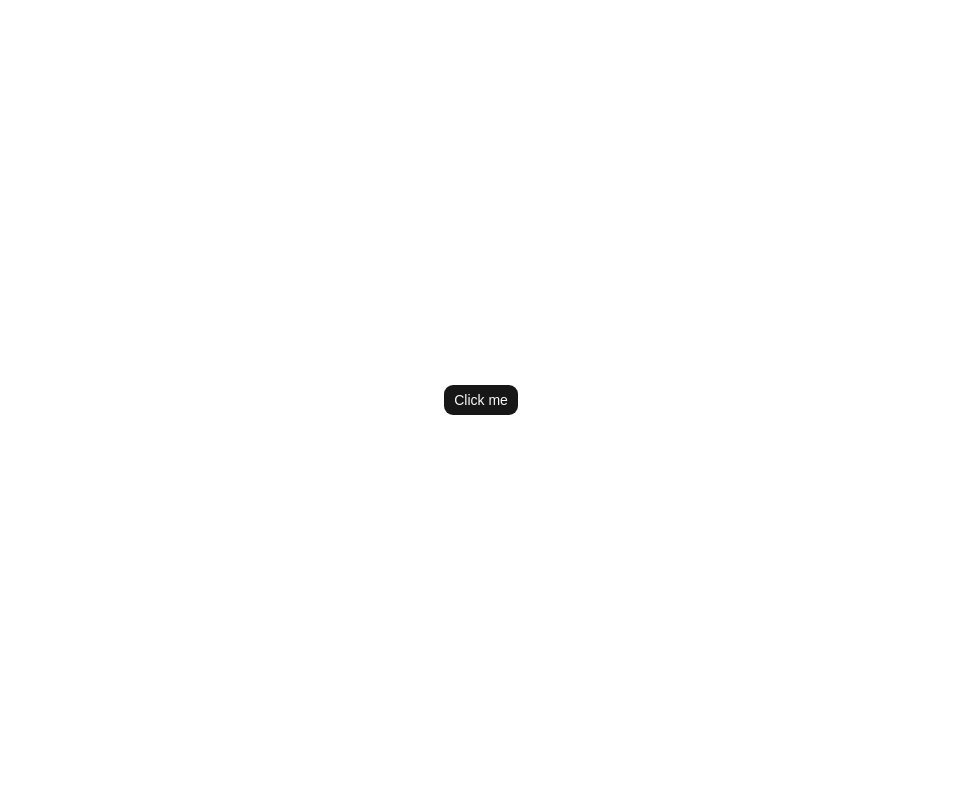
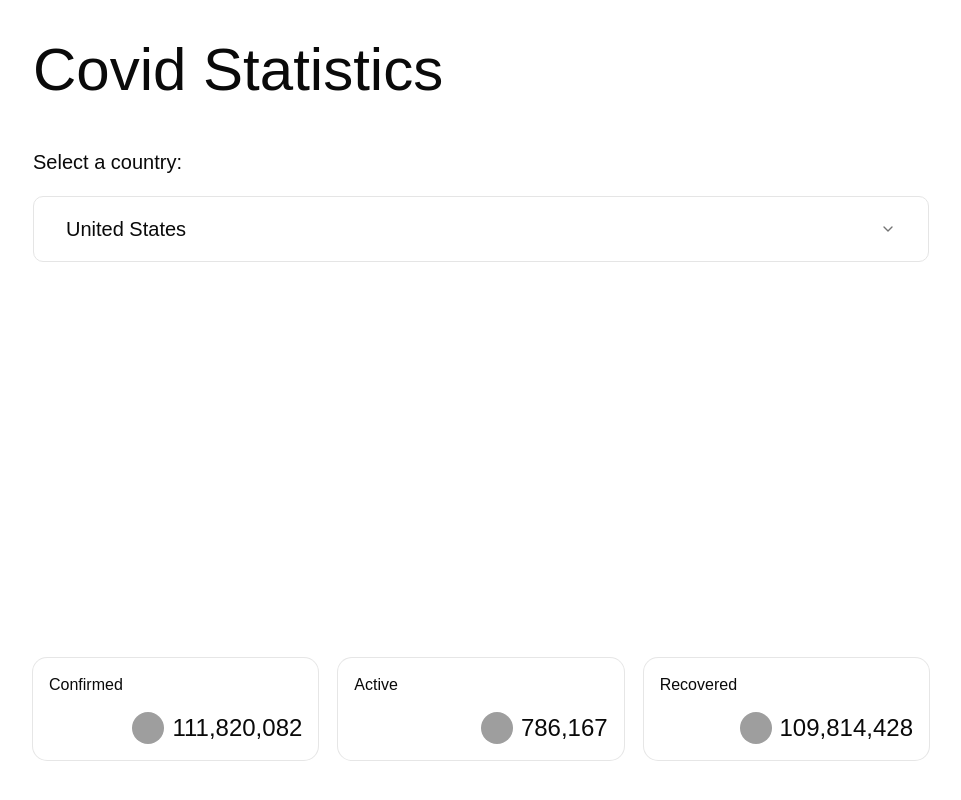
Before and after one commit to CiciTang090905/covidProject, a React (Vite) app: page / in a window 1280 px wide. Shown: the whole page, without its empty margins (159-1120 px from the left). Built offline with nearby package versions, Linux system fonts and the light colour scheme; grey boxes are pictures that could not be loaded.

Commit message:
dashboard-04: Create layout and style for the Covid Dashboard App

```diff
--- a/src/App.tsx
+++ b/src/App.tsx
@@ -1,9 +1,11 @@
-import { Button } from "@/components/ui/button";
+import SelectCountry from "@/components/ui/select-country";
+import DisplayStatistics from "@/components/ui/display-statistics";
 
 function App() {
   return (
-    <div className="flex min-h-screen items-center justify-center">
-      <Button>Click me</Button>
+    <div className="flex flex-col justify-between items-center min-h-screen max-w-4xl m-auto py-10">
+      <SelectCountry />
+      <DisplayStatistics />
     </div>
   );
 }
--- /dev/null
+++ b/src/components/ui/display-statistics.tsx
@@ -0,0 +1,47 @@
+import { Card, CardContent, CardHeader, CardTitle } from "@/components/ui/card";
+import { Avatar, AvatarFallback, AvatarImage } from "@/components/ui/avatar";
+
+const DisplayStatistics = () => {
+  return (
+    <div className="flex w-full justify-between flex-col sm:flex-row gap-5">
+      <Card className="w-full">
+        <CardHeader>
+          <CardTitle>Confirmed</CardTitle>
+        </CardHeader>
+        <CardContent className="flex justify-end items-center gap-2">
+          <Avatar>
+            <AvatarImage src="https://disease.sh/assets/img/flags/us.png" />
+            <AvatarFallback>US</AvatarFallback>
+          </Avatar>
+          <div className="text-2xl">{(111820082).toLocaleString()}</div>
+        </CardContent>
+      </Card>
+      <Card className="w-full">
+        <CardHeader>
+          <CardTitle>Active</CardTitle>
+        </CardHeader>
+        <CardContent className="flex justify-end items-center gap-2">
+          <Avatar>
+            <AvatarImage src="https://disease.sh/assets/img/flags/us.png" />
+            <AvatarFallback>US</AvatarFallback>
+          </Avatar>
+          <div className="text-2xl">{(786167).toLocaleString()}</div>
+        </CardContent>
+      </Card>
+      <Card className="w-full">
+        <CardHeader>
+          <CardTitle>Recovered</CardTitle>
+        </CardHeader>
+        <CardContent className="flex justify-end items-center gap-2">
+          <Avatar>
+            <AvatarImage src="https://disease.sh/assets/img/flags/us.png" />
+            <AvatarFallback>US</AvatarFallback>
+          </Avatar>
+          <div className="text-2xl">{(109814428).toLocaleString()}</div>
+        </CardContent>
+      </Card>
+    </div>
+  );
+};
+
+export default DisplayStatistics;
--- /dev/null
+++ b/src/components/ui/select-country.tsx
@@ -0,0 +1,30 @@
+import {
+  Select,
+  SelectContent,
+  SelectItem,
+  SelectTrigger,
+  SelectValue,
+} from "@/components/ui/select";
+import { Label } from "@/components/ui/label";
+
+const SelectCountry = () => {
+  return (
+    <div className="w-full space-y-12">
+      <h1 className="text-6xl">Covid Statistics</h1>
+      <div className="flex flex-col gap-5 justify-start w-full">
+        <Label className="text-xl">Select a country:</Label>
+        <Select value="us">
+          <SelectTrigger className="w-full text-xl p-8 bg-white">
+            <SelectValue placeholder="Country..." />
+          </SelectTrigger>
+          <SelectContent>
+            <SelectItem value="us">United States</SelectItem>
+            <SelectItem value="ca">Canada</SelectItem>
+          </SelectContent>
+        </Select>
+      </div>
+    </div>
+  );
+};
+
+export default SelectCountry;
```
